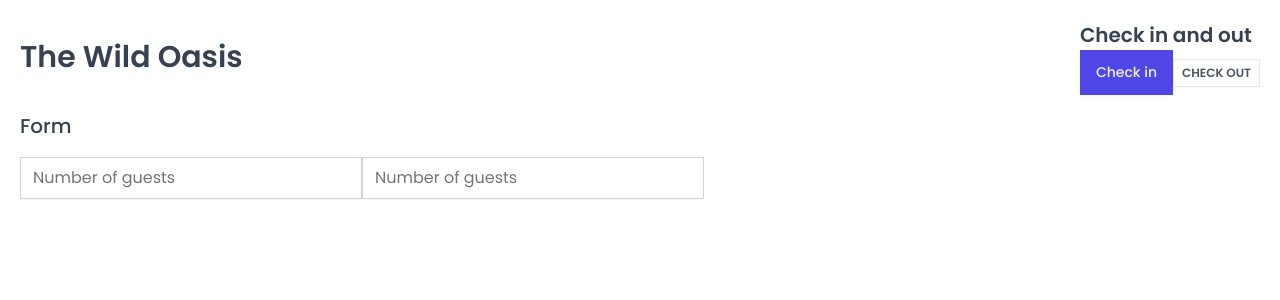
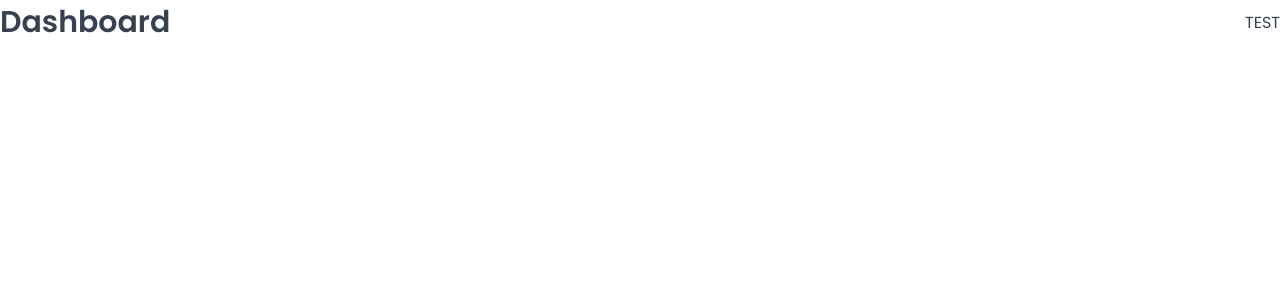
Before and after one commit to mailinh1310/Internal-Hotel, a React (Vite) app: page /dashboard in a window 1280 px wide. Shown: the top 300 px of the page. Built offline with nearby package versions, Linux system fonts and the light colour scheme; a web font is replaced by a local one.

Commit message:
5. Set up routes

```diff
--- a/package.json
+++ b/package.json
@@ -12,6 +12,7 @@
   "dependencies": {
     "react": "^18.2.0",
     "react-dom": "^18.2.0",
+    "react-router-dom": "^6.26.2",
     "styled-components": "^6.1.13"
   },
   "devDependencies": {
--- a/src/App.jsx
+++ b/src/App.jsx
@@ -1,44 +1,31 @@
-import styled from "styled-components";
+import { BrowserRouter, Routes, Route, Navigate } from "react-router-dom";
+import Dashboard from "./pages/Dashboard";
+import Bookings from "./pages/Bookings";
+import Cabins from "./pages/Cabins";
+import Settings from "./pages/Settings";
+import Account from "./pages/Account";
+import Login from "./pages/Login";
+import PageNotFound from "./pages/PageNotFound";
+import Users from "./pages/Users";
 import GlobalStyles from "./styles/GlobalStyles";
-import Button from "./ui/Button";
-import Input from "./ui/Input";
-import Heading from "./ui/Heading";
-import Row from "./ui/Row";
-
-const StyledApp = styled.div`
-  padding: 20px;
-`;
 
 function App() {
   return (
     <>
       <GlobalStyles />
-      <StyledApp>
-        <Row>
-          <Row type="horizontal">
-            <Heading as="h1">The Wild Oasis</Heading>
-            <div>
-              <Heading as="h2">Check in and out</Heading>
-              <Button onClick={() => alert("Check in")}>Check in</Button>
-              <Button
-                variation="secondary"
-                size="small"
-                onClick={() => alert("Check out")}
-              >
-                Check out
-              </Button>
-            </div>
-          </Row>
-
-          <Row>
-            <Heading as="h3">Form</Heading>
-            <form>
-              <Input type="number" placeholder="Number of guests"></Input>
-              <Input type="number" placeholder="Number of guests"></Input>
-            </form>
-          </Row>
-        </Row>
-      </StyledApp>
+      <BrowserRouter>
+        <Routes>
+          <Route index element={<Navigate replace to="dashboard" />} />
+          <Route path="dashboard" element={<Dashboard />} />
+          <Route path="bookings" element={<Bookings />} />
+          <Route path="cabins" element={<Cabins />} />
+          <Route path="users" element={<Users />} />
+          <Route path="settings" element={<Settings />} />
+          <Route path="account" element={<Account />} />
+          <Route path="login" element={<Login />} />
+          <Route path="*" element={<PageNotFound />} />
+        </Routes>
+      </BrowserRouter>
     </>
   );
 }
```
Also changed, not shown: 1 other file (tests, documents, lock files or other folders).
